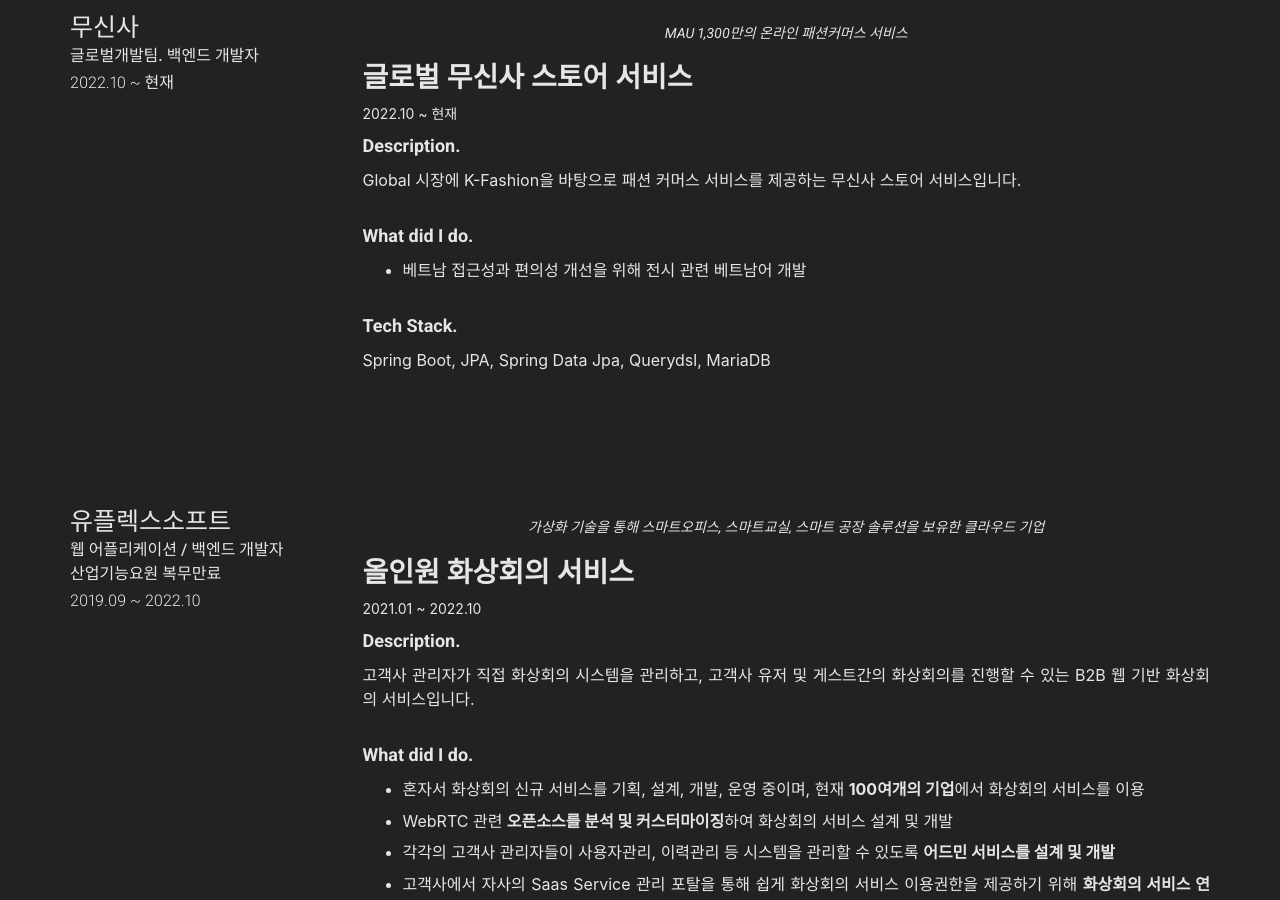
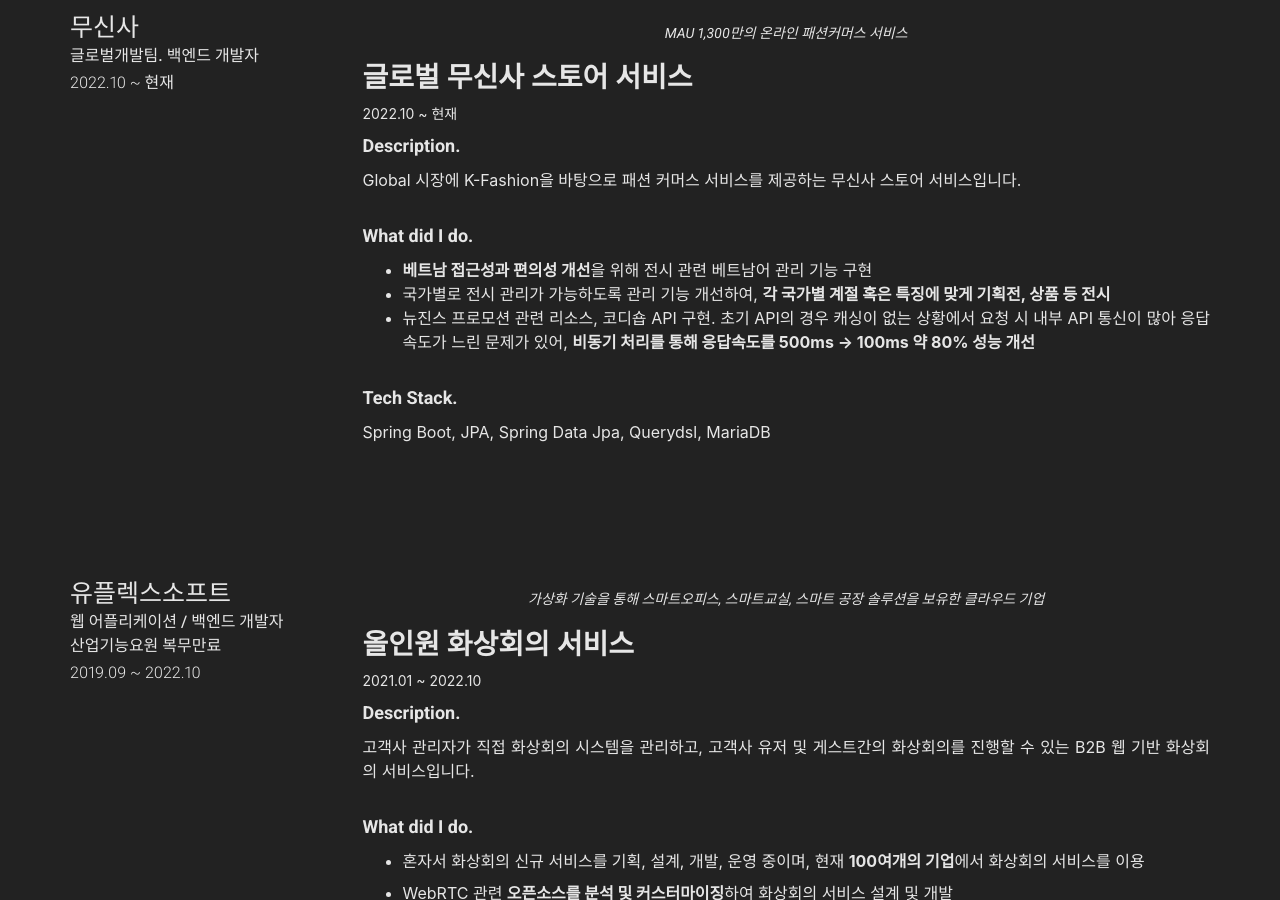
Before and after one commit to wlroh/wlroh.github.io, a Jekyll site: the page built from resume.md, in a window 1280 px wide and 900 px high, scrolled down 621 px. Built offline with Jekyll 4.4.1, drawn with Linux system fonts in a browser that asks for light colours; nearby versions of some CDN libraries.

Commit message:
docs: work experience 최신화하라

```diff
--- a/_data/resume/work-experience.yml
+++ b/_data/resume/work-experience.yml
@@ -14,7 +14,9 @@
           duration: 2022.10 ~ 현재
           description: Global 시장에 K-Fashion을 바탕으로 패션 커머스 서비스를 제공하는 무신사 스토어 서비스입니다.
           what_did_I_do: |
-            * 베트남 접근성과 편의성 개선을 위해 전시 관련 베트남어 개발
+            * **베트남 접근성과 편의성 개선**을 위해 전시 관련 베트남어 관리 기능 구현
+            * 국가별로 전시 관리가 가능하도록 관리 기능 개선하여, **각 국가별 계절 혹은 특징에 맞게 기획전, 상품 등 전시**
+            * 뉴진스 프로모션 관련 리소스, 코디숍 API 구현. 초기 API의 경우 캐싱이 없는 상황에서 요청 시 내부 API 통신이 많아 응답속도가 느린 문제가 있어, **비동기 처리를 통해 응답속도를 500ms -> 100ms 약 80% 성능 개선**
           tech_stack: Spring Boot, JPA, Spring Data Jpa, Querydsl, MariaDB
 
     - layout: left
```
